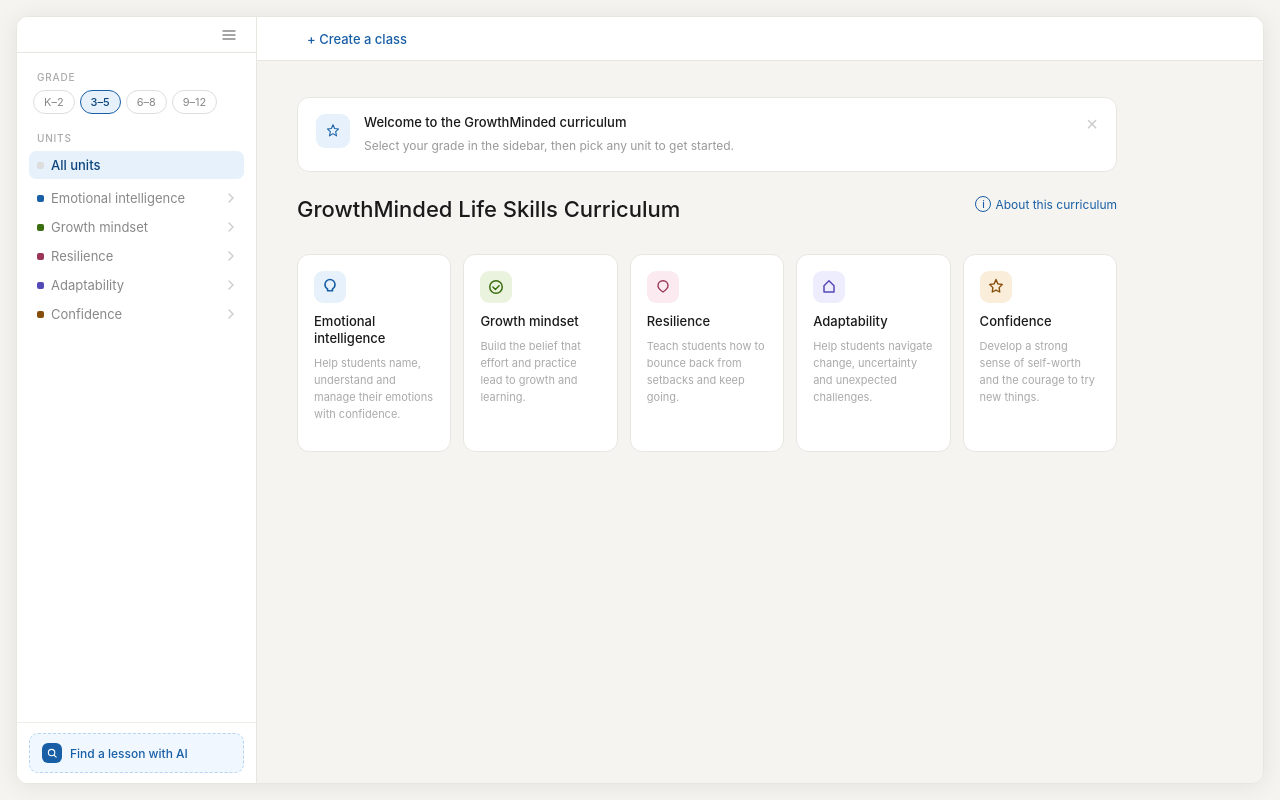
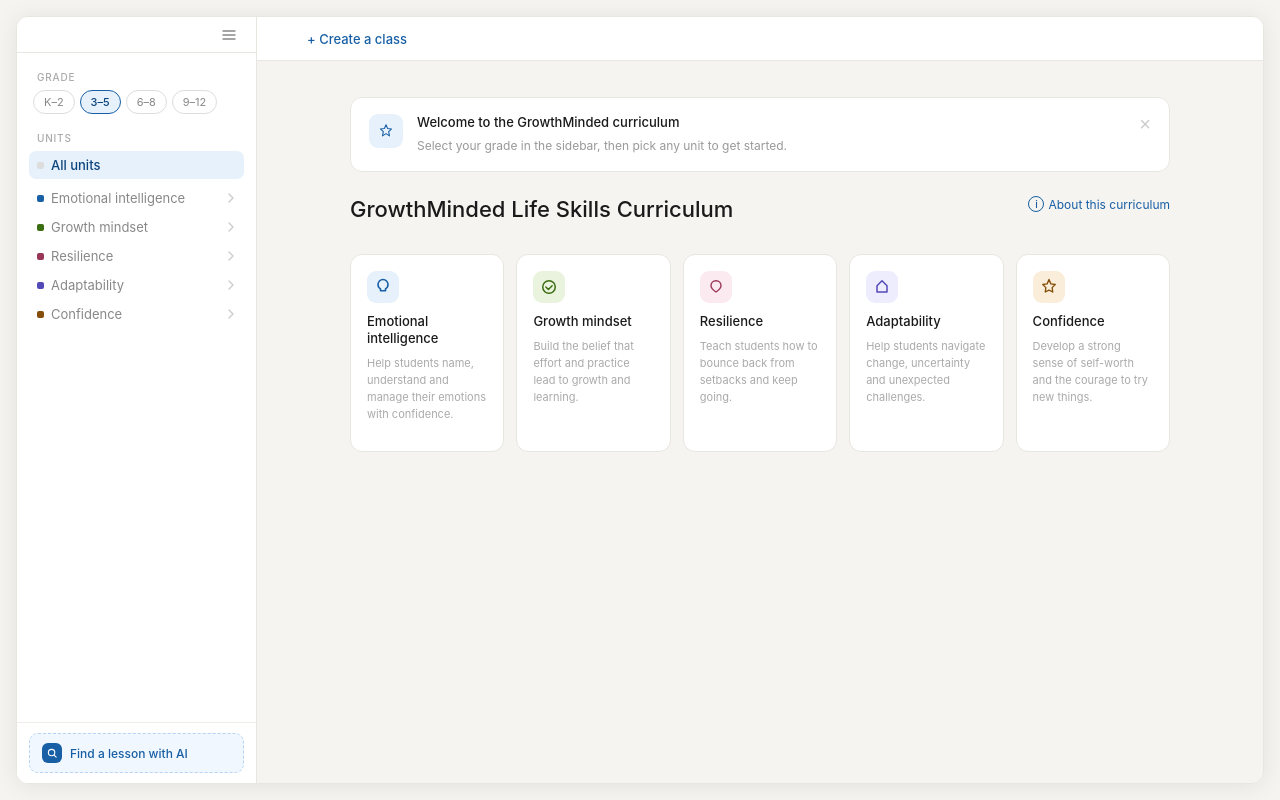
Before and after one commit to biglifejournal/curricullum, a plain HTML site: page index.html in a window 1280 px wide. Drawn offline with Linux system fonts and the light colour scheme.

Commit message:
Add files via upload

```diff
--- a/index.html
+++ b/index.html
@@ -70,7 +70,7 @@ body { font-family: -apple-system, BlinkMacSystemFont, 'Segoe UI', sans-serif; b
 /* Views */
 .view { display: none; }
 .view.active { display: block; }
-.cw { max-width: 900px; padding: 36px 40px; }
+.cw { max-width: 900px; margin: 0 auto; padding: 36px 40px; }
 
 /* ── WELCOME BANNER ── */
 .welcome-banner { background: #fff; border: 0.5px solid #e8e6e0; border-radius: 12px; padding: 16px 18px; margin-bottom: 24px; display: flex; align-items: flex-start; gap: 14px; }
```
